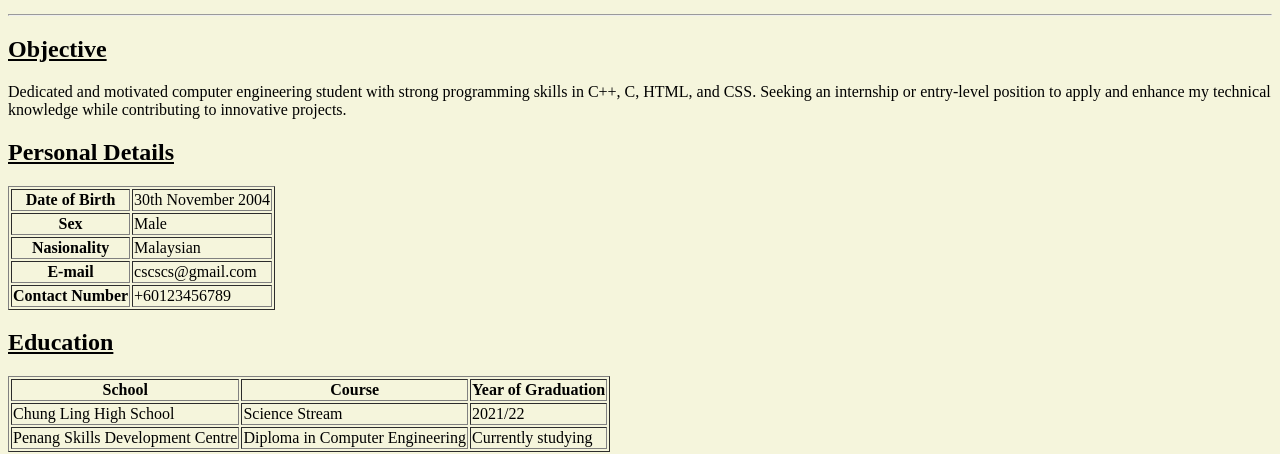
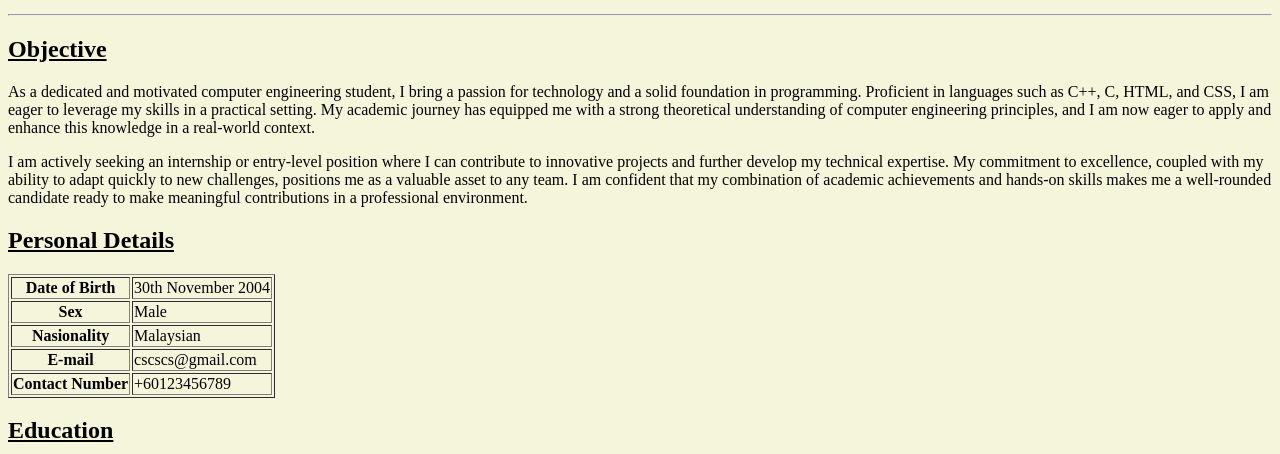
Before and after one commit to csyong04/cs, a plain HTML site: page index.html in a window 1280 px wide. Shown: the part 362-816 px from the top of the page. Drawn offline with Linux system fonts and the light colour scheme.

Commit message:
Add files via upload

```diff
--- a/index.html
+++ b/index.html
@@ -13,8 +13,8 @@
     <hr>
 
     <h2><u>Objective</u></h2>
-    <p>Dedicated and motivated computer engineering student with strong programming skills in C++, C, HTML, and CSS. Seeking an internship or entry-level position to apply and enhance my technical knowledge while contributing to innovative projects.</p>
-
+    <p>As a dedicated and motivated computer engineering student, I bring a passion for technology and a solid foundation in programming. Proficient in languages such as C++, C, HTML, and CSS, I am eager to leverage my skills in a practical setting. My academic journey has equipped me with a strong theoretical understanding of computer engineering principles, and I am now eager to apply and enhance this knowledge in a real-world context.</p>
+    <p>I am actively seeking an internship or entry-level position where I can contribute to innovative projects and further develop my technical expertise. My commitment to excellence, coupled with my ability to adapt quickly to new challenges, positions me as a valuable asset to any team. I am confident that my combination of academic achievements and hands-on skills makes me a well-rounded candidate ready to make meaningful contributions in a professional environment.</p>
 
     <h2><u>Personal Details</u></h2>
     <table border="">
```
